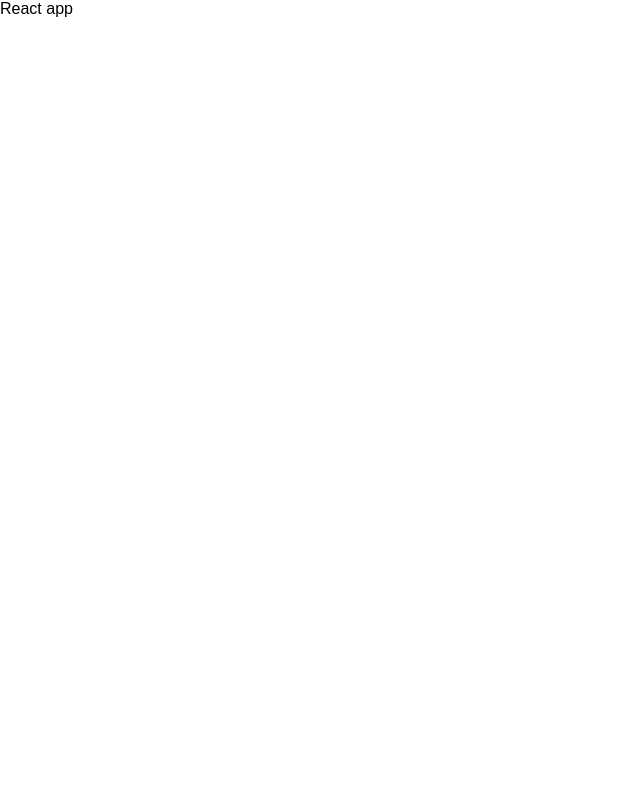
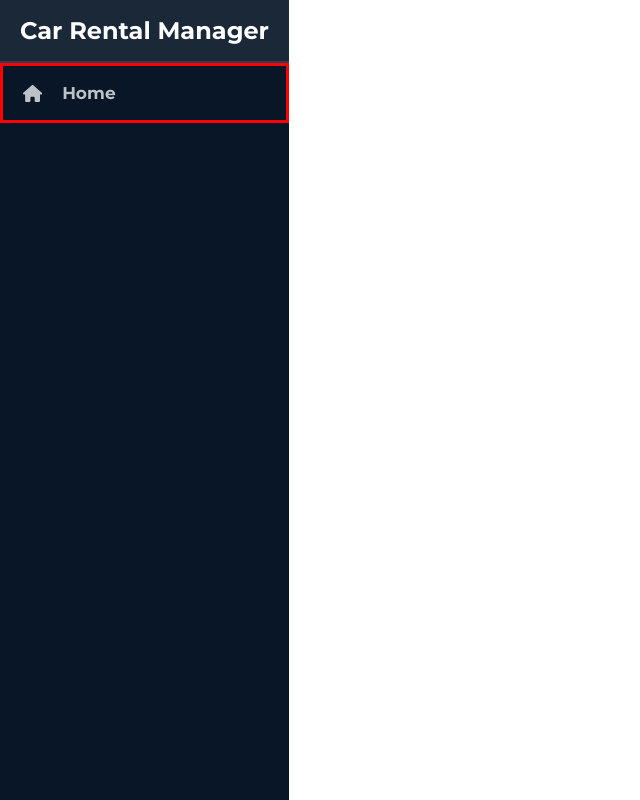
Before and after one commit to ajdachoo/Car-Rental-Manager, a React (Create React App) app: page / in a window 1280 px wide. Shown: the whole page, without its empty margins (0-640 px from the left). Built offline with nearby package versions, Linux system fonts and the light colour scheme.

Commit message:
add navigation

```diff
--- /dev/null
+++ b/src/assets/styles/fonts.css
@@ -0,0 +1 @@
+@import url('https://fonts.googleapis.com/css2?family=Montserrat:wght@400;700&display=swap');
--- a/src/assets/styles/theme.ts
+++ b/src/assets/styles/theme.ts
@@ -1,3 +1,17 @@
 export const theme = {
-
+    colors: {
+        c1: '#081627',
+        c2: '#FFFFFF',
+        c3: '#323E4C',
+        c4: '#101F33',
+        c5: '#BDC2C7',
+        c6: '#1B2838',
+    },
+    fontSize: {
+        xxl: '34px',
+        xl: '24px',
+        l: '17px',
+        m: '12px',
+        s: '11px',
+    },
 };
--- /dev/null
+++ b/src/components/organisms/Navigation/Navigation.tsx
@@ -0,0 +1,64 @@
+import React from 'react';
+import styled from 'styled-components';
+import { ReactComponent as HomeIcon } from 'assets/icons/house-solid.svg';
+
+const Logo = styled.div`
+    color: ${({ theme }) => theme.colors.c2};
+    background-color: ${({ theme }) => theme.colors.c4};
+    border-bottom: solid 2px ${({ theme }) => theme.colors.c3};
+    padding: 0 20px;
+
+    h1 {
+        font-size: ${({ theme }) => theme.fontSize.xl};
+    }
+
+    &:hover {
+        background-color: ${({ theme }) => theme.colors.c6};
+    }
+
+`;
+
+const Wrapper = styled.div`
+    display: flex;
+    flex-direction: column;
+    height: 100vh;
+    background-color: ${({ theme }) => theme.colors.c1};
+`;
+
+const HomeLink = styled.div`
+    height: 60px;
+    font-size: ${({ theme }) => theme.fontSize.l};
+    font-weight: 700;
+    border: solid red;
+    color: ${({ theme }) => theme.colors.c5};
+    display: flex;
+    align-items: center;
+    justify-content: start;
+    padding: 10px 20px;
+    gap: 20px;
+
+    svg {
+        fill: ${({ theme }) => theme.colors.c5};
+        height: ${({ theme }) => theme.fontSize.l};
+        padding: 0;
+    }
+
+    &:hover {
+        background-color: ${({ theme }) => theme.colors.c6};
+    }
+`;
+
+const Navigation = () => {
+    return (
+        <Wrapper>
+            <Logo>
+                <h1>Car Rental Manager</h1>
+            </Logo>
+            <HomeLink>
+                <HomeIcon /><p>Home</p>
+            </HomeLink>
+        </Wrapper>
+    );
+};
+
+export default Navigation;
--- /dev/null
+++ b/src/components/templates/MainTemplate/MainTemplate.tsx
@@ -0,0 +1,24 @@
+import React from 'react';
+import styled from 'styled-components';
+import Navigation from 'components/organisms/Navigation/Navigation';
+
+interface MainTemplateProps {
+    children: React.ReactNode;
+}
+
+const Wrapper = styled.div`
+    width: 100%;
+    height: 100vh;
+    display: flex;
+`;
+
+const MainTemplate: React.FC<MainTemplateProps> = ({ children }) => {
+    return (
+        <Wrapper>
+            <Navigation />
+            {children}
+        </Wrapper>
+    );
+};
+
+export default MainTemplate;
--- a/src/index.tsx
+++ b/src/index.tsx
@@ -1,7 +1,8 @@
 import React from 'react';
 import ReactDOM from 'react-dom/client';
-import App from './views/App';
-import AppProviders from './providers/AppProviders';
+import App from 'views/App';
+import 'assets/styles/fonts.css';
+import AppProviders from 'providers/AppProviders';
 
 const root = ReactDOM.createRoot(
   document.getElementById('root') as HTMLElement
--- a/src/providers/AppProviders.tsx
+++ b/src/providers/AppProviders.tsx
@@ -1,7 +1,7 @@
 import React from 'react';
 import { ThemeProvider } from 'styled-components';
-import { theme } from '../assets/styles/theme';
-import { GlobalStyle } from '../assets/styles/GlobalStyle';
+import { theme } from 'assets/styles/theme';
+import { GlobalStyle } from 'assets/styles/GlobalStyle';
 
 interface AppProvidersProps {
     children: React.ReactNode;
--- a/src/views/App.tsx
+++ b/src/views/App.tsx
@@ -1,10 +1,10 @@
 import React from 'react';
+import MainTemplate from 'components/templates/MainTemplate/MainTemplate';
 
 const App: React.FC = () => {
   return (
-    <div className="App">
-      React app
-    </div>
+    <MainTemplate>
+    </MainTemplate>
   );
 }
 
--- a/tsconfig.json
+++ b/tsconfig.json
@@ -1,5 +1,6 @@
 {
   "compilerOptions": {
+    "baseUrl": "src",
     "target": "es5",
     "lib": [
       "dom",
```
Also changed, not shown: src/components/organisms/CarsTable/CarsTable.tsx (added, +9 -0 lines), src/assets/icons/house-solid.svg (added).
